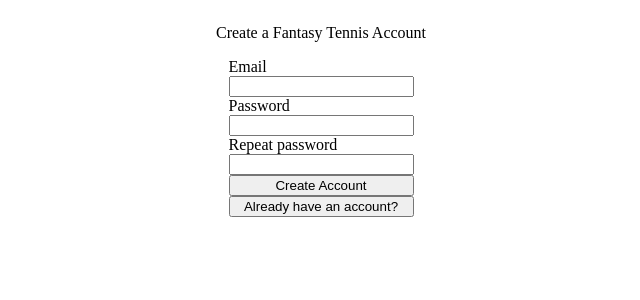
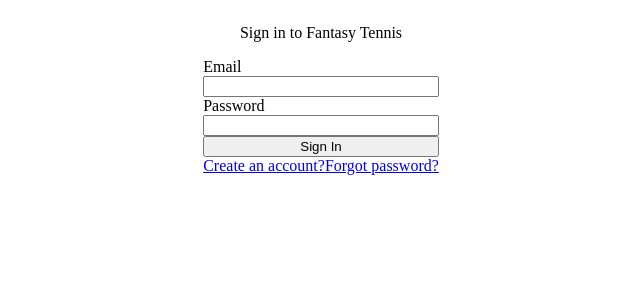
Before and after one commit to AlexCadigan/FantasyTennis, a React (Create React App) app in the folder client/: page / in a window 1280 px wide. Shown: the top 300 px of the page, without its empty margins (319-959 px from the left). Built offline with nearby package versions, Linux system fonts and the light colour scheme.

Commit message:
Added browser route navigation between different authentication pages

```diff
--- a/client/src/components/App.tsx
+++ b/client/src/components/App.tsx
@@ -1,7 +1,15 @@
 import { BrowserRouter, Route, Routes } from "react-router-dom";
 import React from "react";
+import ResetPassword from "./UserAuthentication/ResetPassword";
 import { resx } from "../Resources/Resources";
+import SignIn from "./UserAuthentication/SignIn";
 import SignUp from "./UserAuthentication/SignUp";
+
+export enum AppRoutes {
+	resetPassword = "/resetPassword",
+	signIn = "/",
+	signUp = "/signUp"
+}
 
 /**
  * Main component class representing the application.
@@ -23,7 +31,18 @@ export default class App extends React.Component {
 			<BrowserRouter>
 				<Routes>
 					<Route
-						path="/"
+						path={AppRoutes.signIn}
+						element={
+							<SignIn
+								pageTitle={resx.userAuthentication.signInTitle}
+								submitButtonText={
+									resx.userAuthentication.signInButton
+								}
+							></SignIn>
+						}
+					></Route>
+					<Route
+						path={AppRoutes.signUp}
 						element={
 							<SignUp
 								pageTitle={resx.userAuthentication.signUpTitle}
@@ -33,6 +52,15 @@ export default class App extends React.Component {
 							></SignUp>
 						}
 					></Route>
+					<Route
+						path={AppRoutes.resetPassword}
+						element={
+							<ResetPassword
+								pageTitle={""}
+								submitButtonText={""}
+							></ResetPassword>
+						}
+					></Route>
 				</Routes>
 			</BrowserRouter>
 		);
--- a/client/src/components/UserAuthentication/ResetPassword.tsx
+++ b/client/src/components/UserAuthentication/ResetPassword.tsx
@@ -1,5 +1,7 @@
+import { AppRoutes } from "../App";
 import AuthenticationPage from "./AuthenticationPage";
 import { FormEvent } from "react";
+import { Link } from "react-router-dom";
 import { resx } from "client/src/Resources/Resources";
 
 /**
@@ -19,7 +21,11 @@ export default class SignUp extends AuthenticationPage {
 	 * @returns {JSX.Element} Additional buttons to display in the form.
 	 */
 	protected buildFormButtons(): JSX.Element {
-		return <button>{resx.userAuthentication.backToSignInLink}</button>;
+		return (
+			<Link to={AppRoutes.signIn}>
+				{resx.userAuthentication.backToSignInLink}
+			</Link>
+		);
 	}
 
 	/**
--- a/client/src/components/UserAuthentication/SignIn.tsx
+++ b/client/src/components/UserAuthentication/SignIn.tsx
@@ -1,6 +1,8 @@
+import { AppRoutes } from "../App";
 import AuthenticationPage from "./AuthenticationPage";
 import { FormEvent } from "react";
 import InputField from "./InputField";
+import { Link } from "react-router-dom";
 import { resx } from "client/src/Resources/Resources";
 
 /**
@@ -32,7 +34,16 @@ export default class SignIn extends AuthenticationPage {
 	 * @returns {JSX.Element} Additional buttons to display in the form.
 	 */
 	protected buildFormButtons(): JSX.Element {
-		return <button>{resx.userAuthentication.signUpLink}</button>;
+		return (
+			<div>
+				<Link to={AppRoutes.signUp}>
+					{resx.userAuthentication.signUpLink}
+				</Link>
+				<Link to={AppRoutes.resetPassword}>
+					{resx.userAuthentication.forgotPasswordLink}
+				</Link>
+			</div>
+		);
 	}
 
 	/**
--- a/client/src/components/UserAuthentication/SignUp.tsx
+++ b/client/src/components/UserAuthentication/SignUp.tsx
@@ -1,6 +1,8 @@
+import { AppRoutes } from "../App";
 import AuthenticationPage from "./AuthenticationPage";
 import { FormEvent } from "react";
 import InputField from "./InputField";
+import { Link } from "react-router-dom";
 import { resx } from "client/src/Resources/Resources";
 
 /**
@@ -39,7 +41,11 @@ export default class SignUp extends AuthenticationPage {
 	 * @returns {JSX.Element} Additional buttons to display in the form.
 	 */
 	protected buildFormButtons(): JSX.Element {
-		return <button>{resx.userAuthentication.signInLink}</button>;
+		return (
+			<Link to={AppRoutes.signIn}>
+				{resx.userAuthentication.signInLink}
+			</Link>
+		);
 	}
 
 	/**
```
